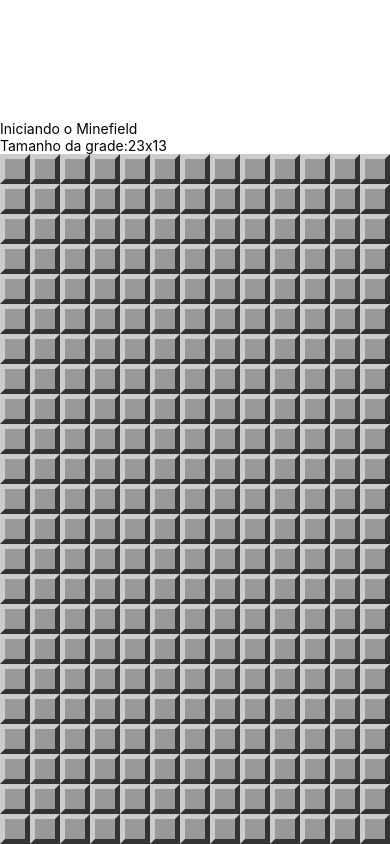
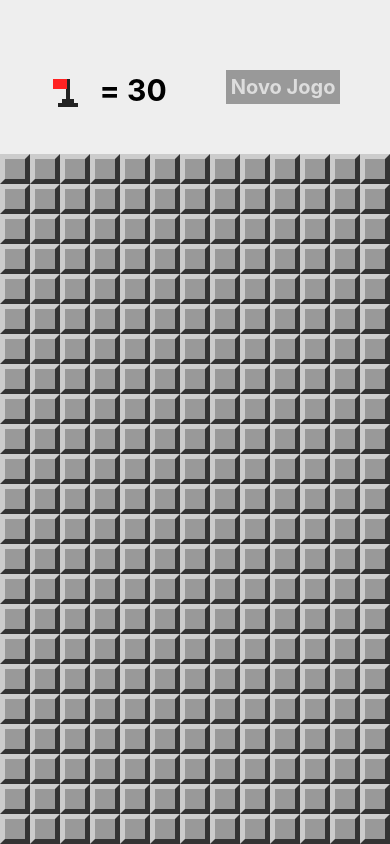
Before and after one commit to nathallye/minefield, a React Native app in the folder minefield/: screen / in a window 390 px wide. Built offline with nearby package versions, Linux system fonts and the light colour scheme.

Commit message:
Criaçao do componente Header do minefiel

```diff
--- /dev/null
+++ b/minefield/src/components/Header.js
@@ -0,0 +1,62 @@
+import React from "react";
+import { StyleSheet, View, Text, TouchableOpacity } from "react-native";
+
+import Flag from "./Flag";
+
+const Header = (props) => {
+  return (
+    <View style={styles.container}>
+      <View style={styles.flagContainer}>
+        <TouchableOpacity onPress={props.onFlagPress}
+          style={styles.flagButton}>
+          <Flag bigger />
+        </TouchableOpacity>
+        <Text style={styles.flagsLeft}>= {props.flagsLeft}</Text>
+      </View>
+      <TouchableOpacity onPress={props.onNewGame}
+        style={styles.button}>
+          <Text style={styles.buttonLabel}>Novo Jogo</Text>
+      </TouchableOpacity>
+    </View>
+  )
+}
+
+const styles = StyleSheet.create({
+  container: {
+    backgroundColor: "#EEE", // cor de fundo do flag container
+
+    flex: 1, // irá permitir o flag container crescer em todo espaço possível
+    flexDirection: "row", // por padrão o flex direction do RN é a coluna/column
+    justifyContent: "space-around", // para mecher no alinhamento dos elementos/flex items no Eixo Principal/main axis(que nesse caso é a linha/row, pois alteramos o flexDirection para row)
+    alignItems: "center", // para mecher no alinhamento dos elementos/flex items no eixo cruzado/cross axis(que nesse caso é no eixo da coluna/column, pois alteramos o flexDirection para row)
+
+    paddingTop: 20, // espaçamento entre o conteúdo/flag container e a borda do topo
+    paddingHorizontal: 20, // espaçamento entre o conteúdo/flag container e a borda do eixo horizontal(esquerda e direita)
+  },
+  flagContainer: {
+    flexDirection: "row", // por padrão o flex direction do RN é a coluna/column
+  },
+  flagButton: {
+    marginTop: 10, // espaçamento entre a borda superior do botão e os demais elementos
+    minWidth: 30, // largura mínima do botão
+  },
+  flagsLeft: {
+    fontSize: 30, // tamanho da fonte do texto
+    fontWeight: "bold", // peso da fonte (bold = negrito)
+
+    paddingTop: 5, // espaçamento entre o conteúdo/flags left e a borda do topo
+    marginLeft: 20, // // espaçamento entre a borda esquerda do flags left e os demais elementos
+  },
+  button: {
+    backgroundColor: "#999", // cor de fundo do botão
+
+    padding: 5, // espaçamento entre o conteúdo/button e a todas as bordas
+  },
+  buttonLabel: {
+    fontSize: 20, // tamanho da fonte do texto do botão
+    fontWeight: "bold", // peso da fonte do texto do botão (bold = negrito)
+    color: "#DDD" // cor da fonte do texto do botão
+  }
+});
+
+export default Header;
--- a/minefield/src/logic.js
+++ b/minefield/src/logic.js
@@ -111,6 +111,11 @@ const invertFlag = (board, row, column) => {
   field.flagged = !field.flagged;
 }
 
+const flagsUsed = (board) => {
+  return fields(board)
+    .filter(field => field.flagged).length
+}
+
 export {
   createMinedBoard,
   cloneBoard,
@@ -118,5 +123,6 @@ export {
   hadExplosion,
   wonGame,
   showMines,
-  invertFlag
+  invertFlag,
+  flagsUsed
 };
--- a/minefield/src/main/App.js
+++ b/minefield/src/main/App.js
@@ -3,6 +3,7 @@ import { StyleSheet, View, Text, Alert } from "react-native";
 
 import params from "../params";
 
+import Header from "../components/Header";
 import MineField from "../components/MineField";
 
 import {
@@ -12,7 +13,8 @@ import {
   hadExplosion,
   wonGame,
   showMines,
-  invertFlag
+  invertFlag,
+  flagsUsed
 } from "../logic";
 
 export default class App extends Component {
@@ -20,12 +22,6 @@ export default class App extends Component {
   constructor(props) {
     super(props);
     this.state = this.createState()
-  }
-
-  minesAmount = () => {
-    const rows = params.getRowsAmount();
-    const columns = params.getColumnsAmount();
-    return Math.ceil(rows * columns * params.difficultLevel);
   }
 
   createState = () => {
@@ -36,6 +32,12 @@ export default class App extends Component {
       won: false,
       lost: false,
     }
+  }
+
+  minesAmount = () => {
+    const rows = params.getRowsAmount();
+    const columns = params.getColumnsAmount();
+    return Math.ceil(rows * columns * params.difficultLevel);
   }
 
   onOpenField = (row, column) => { // não precisamos receber o board, pois ele já esta no state
@@ -73,9 +75,8 @@ export default class App extends Component {
   render() {
     return (
       <View style={styles.container}>
-        <Text>Iniciando o Minefield</Text>
-        <Text>Tamanho da grade:
-          {params.getRowsAmount()}x{params.getColumnsAmount()}</Text>
+        <Header flagsLeft={this.minesAmount() - flagsUsed(this.state.board)}
+          onNewGame={() => this.setState(this.createState())} />
 
         <View style={styles.board}>
           <MineField board={this.state.board}
```
Also changed, not shown: 1 other file (tests, documents, lock files or other folders).
